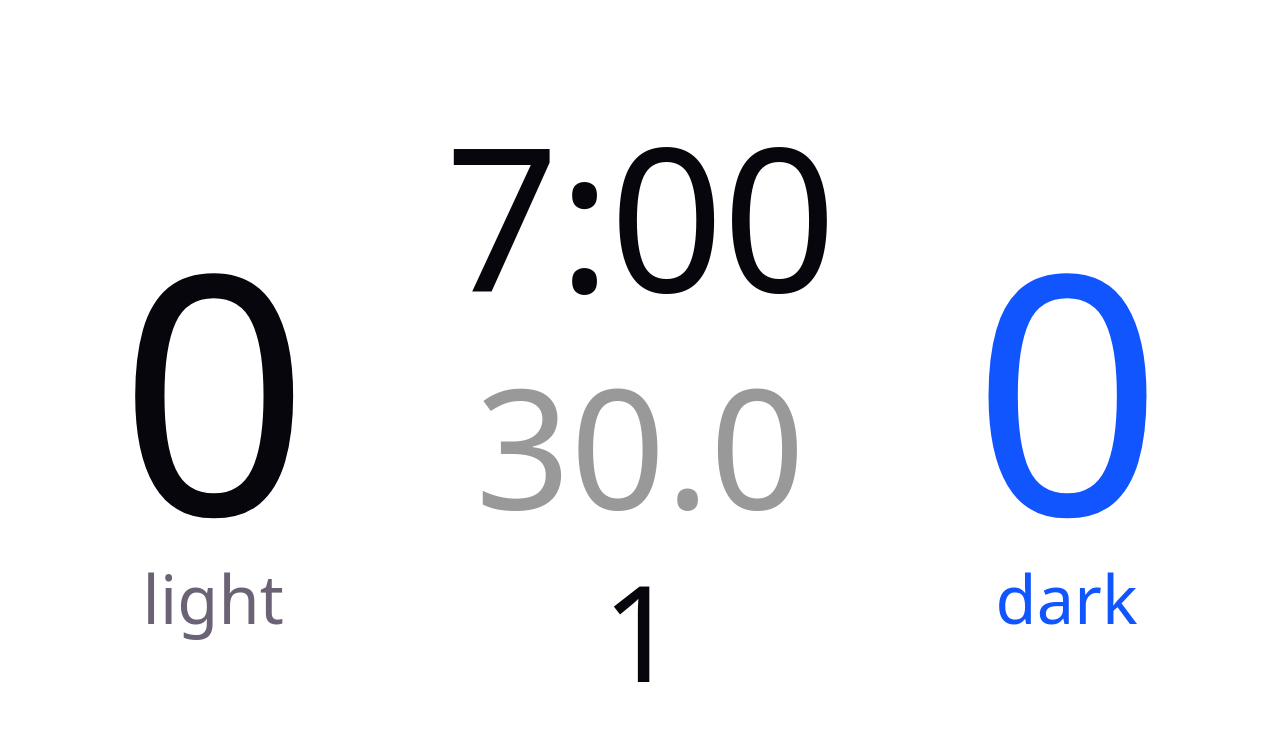
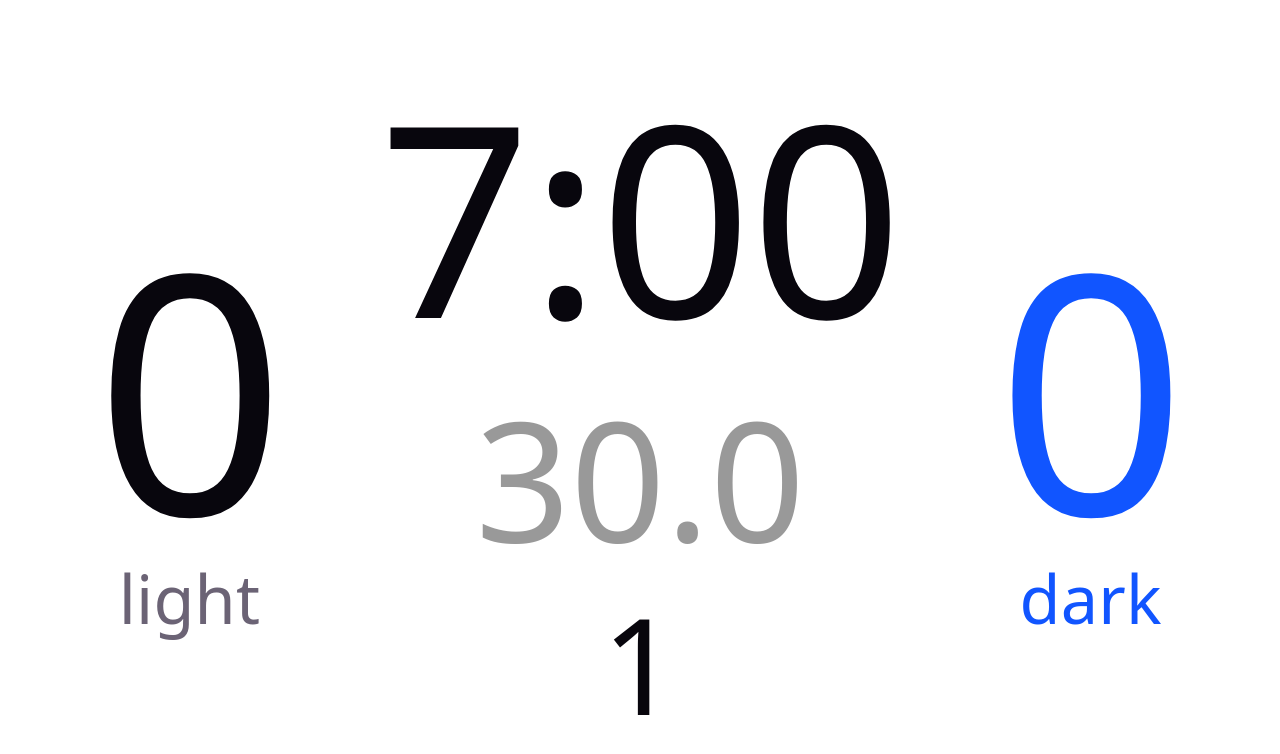
Before and after one commit to nailuj29/scoreboard, a React (Vite) app: page / in a window 1280 px wide. Shown: the top 754 px of the page. Built offline with nearby package versions, Linux system fonts and the light colour scheme.

Commit message:
make shot clock not dissapear, it looks ugly

```diff
--- a/src/App.css
+++ b/src/App.css
@@ -17,7 +17,7 @@ div {
 }
 
 .timer {
-    font-size: 150pt;
+    font-size: 200pt;
     height: fit-content;
     line-height: 1;
 }
--- a/src/App.tsx
+++ b/src/App.tsx
@@ -120,17 +120,17 @@ function App() {
   useEffect(() => {
     ticksRef.current = ticks;
 
-    if (ticks >= scStartingTicks + 300) {
+    if (ticks >= scStartingTicks + 300 && ticksRemainingQuarter > 0) {
       // eslint-disable-next-line react-hooks/set-state-in-effect
       setPaused(true);
       setSCStartingTicks(ticks);
-      new Audio(Horn).play();
+      new Audio(Buzzer).play();
     }
 
     if (ticksRemainingQuarter <= 0) {
       reset();
       incrementQuarter();
-      new Audio(Buzzer).play();
+      new Audio(Horn).play();
     }
   }, [ticks, scStartingTicks, ticksRemainingQuarter]);
 
@@ -193,9 +193,10 @@ function App() {
                 : numeral(ticksRemainingQuarter / 10).format("0.0")}
             </h1>
             <h2 className={`shot-clock ${ticksRemainingSC > 50 ? "" : "red"}`}>
-              {ticksRemainingQuarter > 300
-                ? numeral(ticksRemainingSC / 10).format("0.0")
-                : ""}
+              {
+                //ticksRemainingQuarter > 300 (leaving this here if i decide to add it back)
+                numeral(ticksRemainingSC / 10).format("0.0")
+              }
             </h2>
 
             <h2 className="quarter">{quarter}</h2>
```
